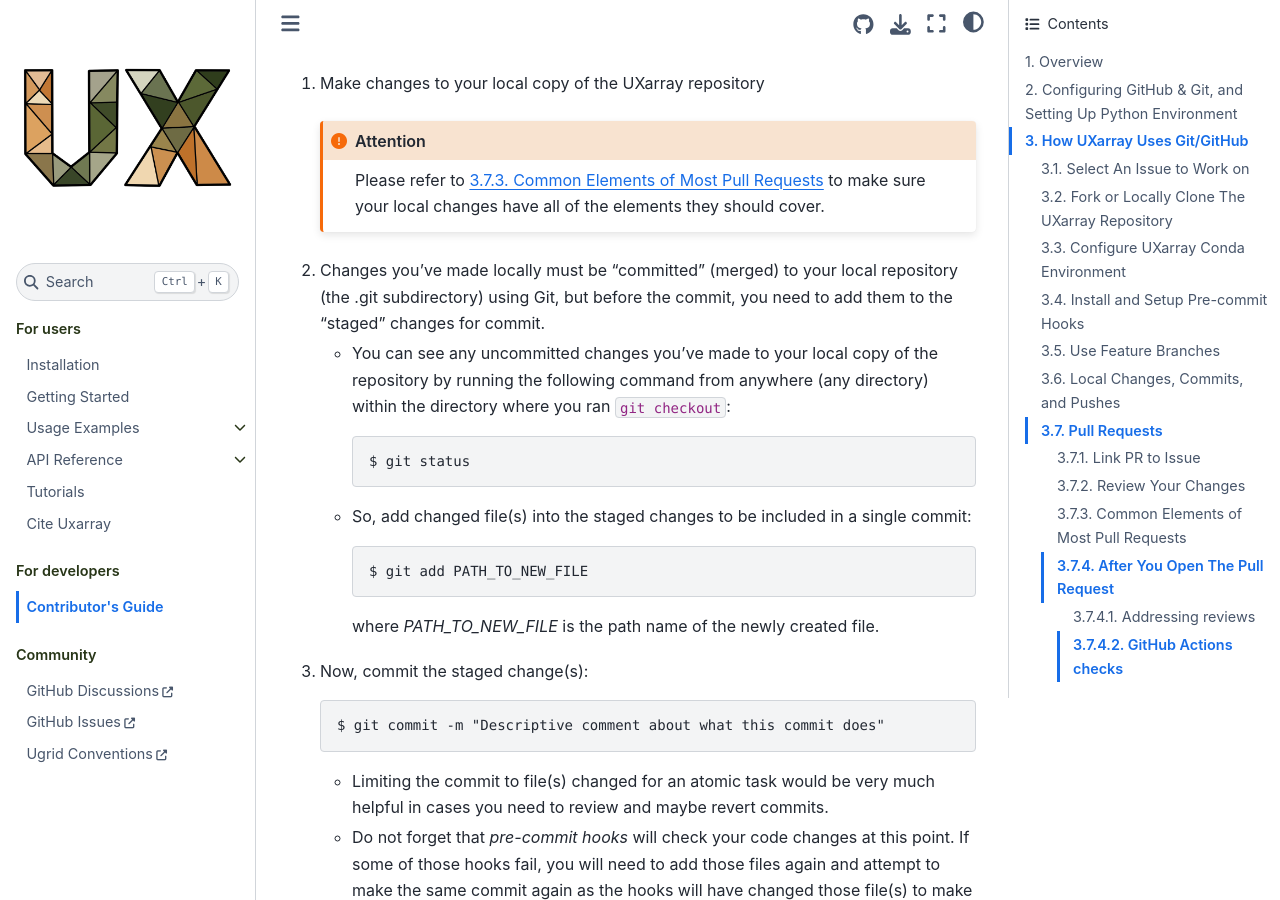
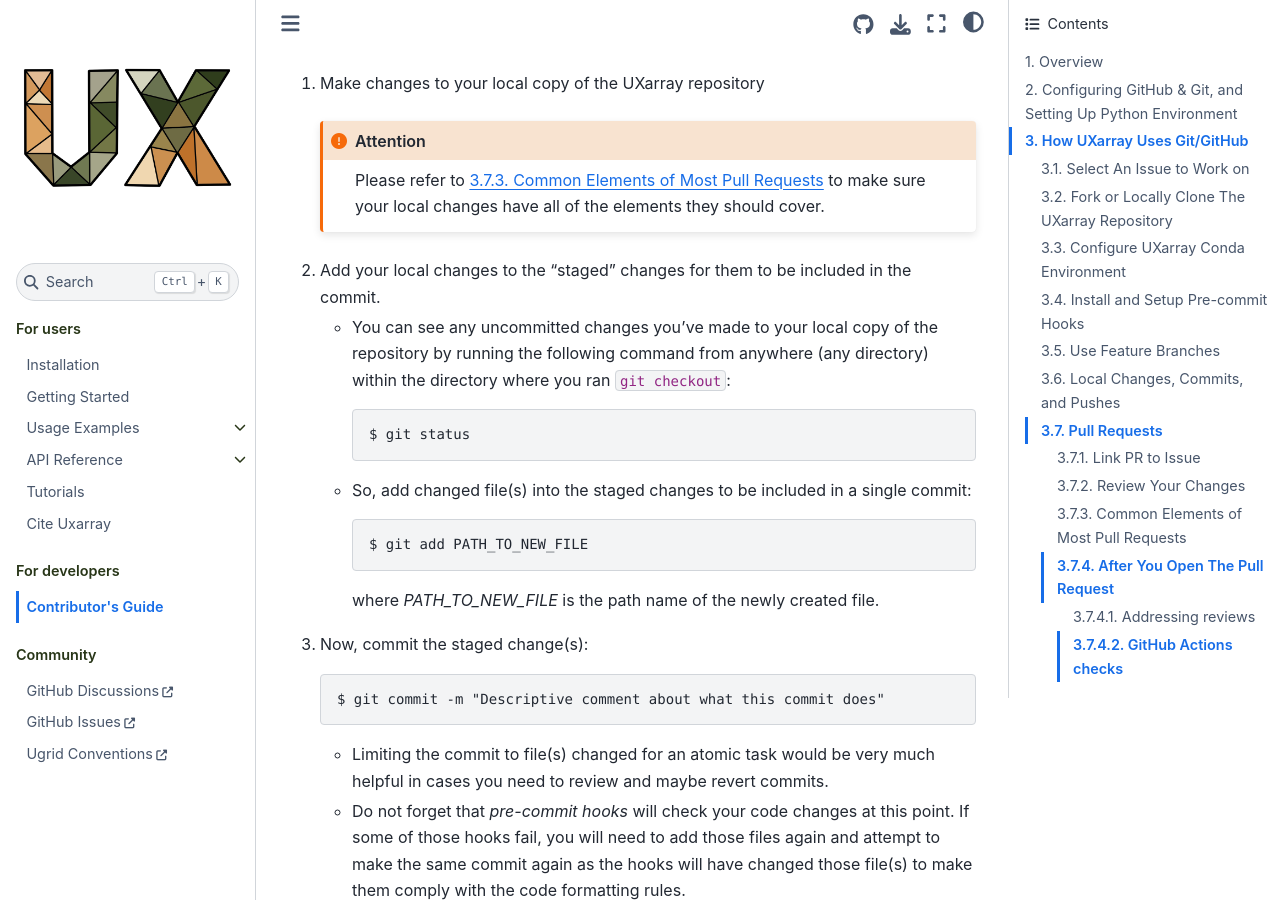
Before and after one commit to UXARRAY/uxarray, a Sphinx documentation site: the page built from docs/contributing.rst, in a window 1280 px wide and 900 px high, scrolled down 8905 px. Built offline with Sphinx 7.4.7 and the Sphinx Book theme 1.1.4, drawn with Linux system fonts in a browser that asks for light colours.

Commit message:
Rephrase to avoid confusion as suggested

```diff
--- a/docs/contributing.rst
+++ b/docs/contributing.rst
@@ -389,9 +389,7 @@
         Please refer to `3.7.3. Common Elements of Most Pull Requests`_ to make sure
         your local changes have all of the elements they should cover.
 
-2. Changes you’ve made locally must be “committed” (merged) to your local repository
-   (the .git subdirectory) using Git, but before the commit, you need to add them to
-   the "staged" changes for commit.
+2. Add your local changes to the "staged" changes for them to be included in the commit.
 
    * You can see any uncommitted changes you’ve made to your local copy of the repository by
      running the following command from anywhere (any directory) within the directory where
```
